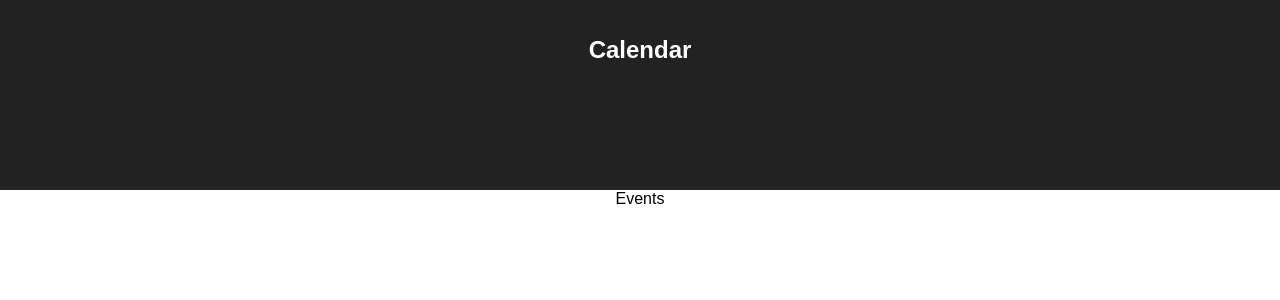
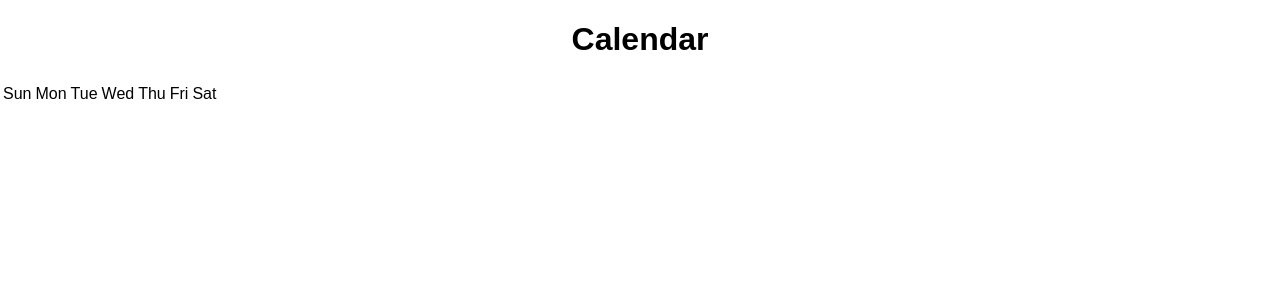
Before and after one commit to babiesinspace/Spotify-Fellowship, a React (Create React App) app in the folder calendar-front-end/: page / in a window 1280 px wide. Shown: the top 300 px of the page. Built offline with nearby package versions, Linux system fonts and the light colour scheme.

Commit message:
add a component and calendar subdirectory. use moment.js to: set state, grab weekdays and months, find and format todays date, and any date in current state. render calendar as a table. use the weekdays helper method to render weekdays in table

```diff
--- a/calendar-front-end/package.json
+++ b/calendar-front-end/package.json
@@ -3,6 +3,7 @@
   "version": "0.1.0",
   "private": true,
   "dependencies": {
+    "font-awesome": "^4.7.0",
     "moment": "^2.22.2",
     "react": "^16.4.1",
     "react-dom": "^16.4.1",
--- a/calendar-front-end/src/App.js
+++ b/calendar-front-end/src/App.js
@@ -1,16 +1,13 @@
 import React, { Component } from 'react';
 import logo from './logo.svg';
 import './App.css';
-import EventsContainer from './components/EventsContainer'
+import Calendar from './components/Calendar/';
 
 class App extends Component {
   render() {
     return (
       <div className="App">
-        <div className="App-header">
-          <h1 className="App-title">Calendar</h1>
-        </div>
-        <EventsContainer />
+        <Calendar />
       </div>
     );
   }
--- /dev/null
+++ b/calendar-front-end/src/components/Calendar/index.js
@@ -0,0 +1,72 @@
+import React from 'react';
+import moment from 'moment';
+import "font-awesome/css/font-awesome.css";
+
+export default class Calendar extends React.Component {
+	constructor(props) {
+		super(props);
+		this.width = props.width || "500px";
+		this.style = props.style || {};
+	}
+
+	state = {
+		dateContext: moment(),
+		today: moment(),
+		showMonthPopup: false,
+		showYearPopup: false
+	}
+
+	weekdays = moment.weekdays();
+	weekdaysShort = moment.weekdaysShort();
+	months = moment.months();
+
+	year = () => {
+        return this.state.dateContext.format("Y");
+    }
+
+    month = () => {
+        return this.state.dateContext.format("MMMM");
+    }
+
+    daysInMonth = () => {
+        return this.state.dateContext.daysInMonth();
+    }
+
+    currentDate = () => {
+        console.log("currentDate: ", this.state.dateContext.get("date"));
+        return this.state.dateContext.get("date");
+    }
+
+    currentDay = () => {
+        return this.state.dateContext.format("D");
+    }
+
+    // find what day of the week the first of the month falls on 0..6
+    firstDayOfMonth = () => {
+        let dateContext = this.state.dateContext;
+        let firstDay = moment(dateContext).startOf('month').format('d');
+        return firstDay;
+    }
+
+	render() {
+		let weekdays = this.weekdaysShort.map((day) => {
+			return (
+				<td key={day} className="week-day">{day}</td>
+			);
+		})
+		return (
+			<div className="calendar-container">
+				<h1>Calendar</h1>
+				<table className="calendar">
+					<thead>
+						<tr className="calendar-header">
+						</tr>
+					</thead>
+					<tbody>
+						{weekdays}
+					</tbody>
+				</table>
+			</div>
+		)
+	}
+}
```
Also changed, not shown: calendar-front-end/src/components/Calendar/calendar.css (added), 1 other file (tests, documents, lock files or other folders).
